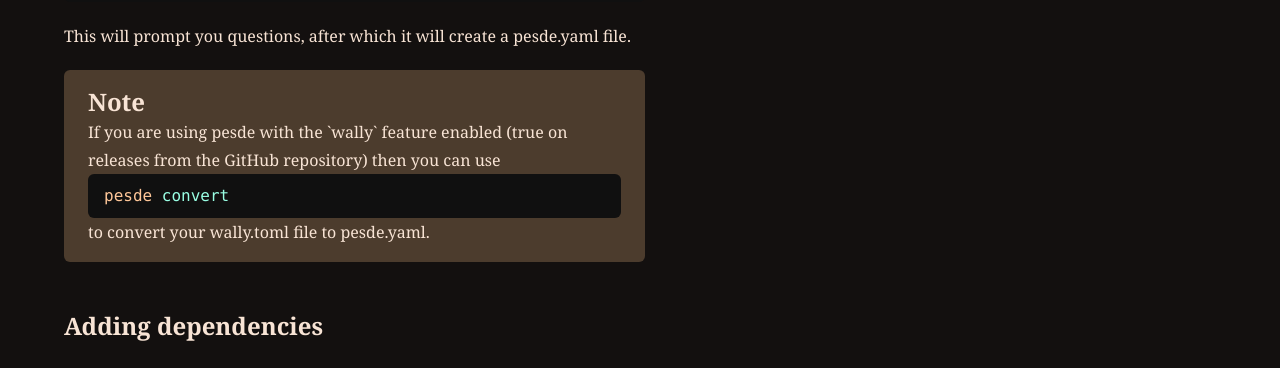
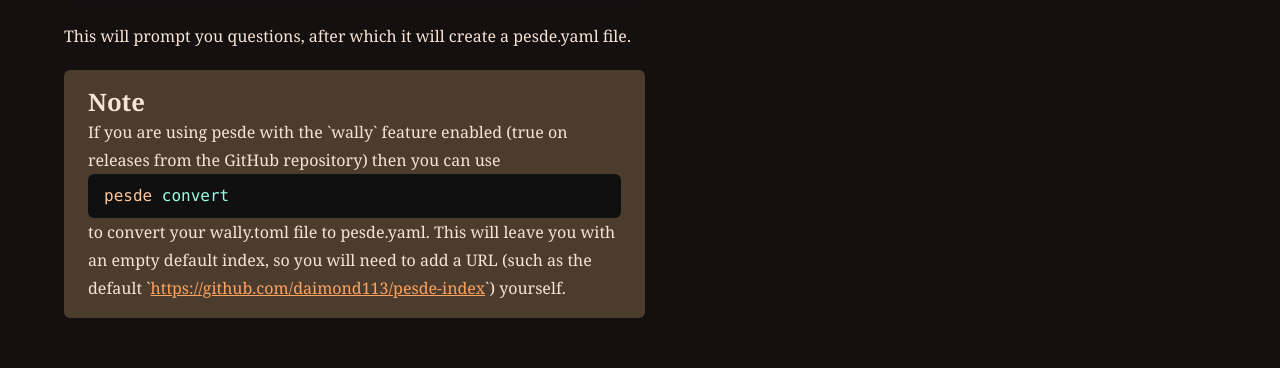
Before and after one commit to daimond113/pesde, a SvelteKit app in the folder website/: page /docs in a window 1280 px wide. Shown: the part 374-742 px from the top of the page. Built offline with nearby package versions, Linux system fonts and the light colour scheme; a web font is replaced by a local one.

Commit message:
docs(website): bring back convert index note

```diff
--- a/website/src/routes/docs/+page.svelte
+++ b/website/src/routes/docs/+page.svelte
@@ -24,7 +24,10 @@
 		<Note>
 			If you are using pesde with the `wally` feature enabled (true on releases from the GitHub
 			repository) then you can use <Codeblock code="pesde convert" /> to convert your wally.toml file
-			to pesde.yaml.
+			to pesde.yaml. This will leave you with an empty default index, so you will need to add a URL (such
+			as the default `<a href="https://github.com/daimond113/pesde-index"
+				>https://github.com/daimond113/pesde-index</a
+			>`) yourself.
 		</Note>
 	</section>
 
```
